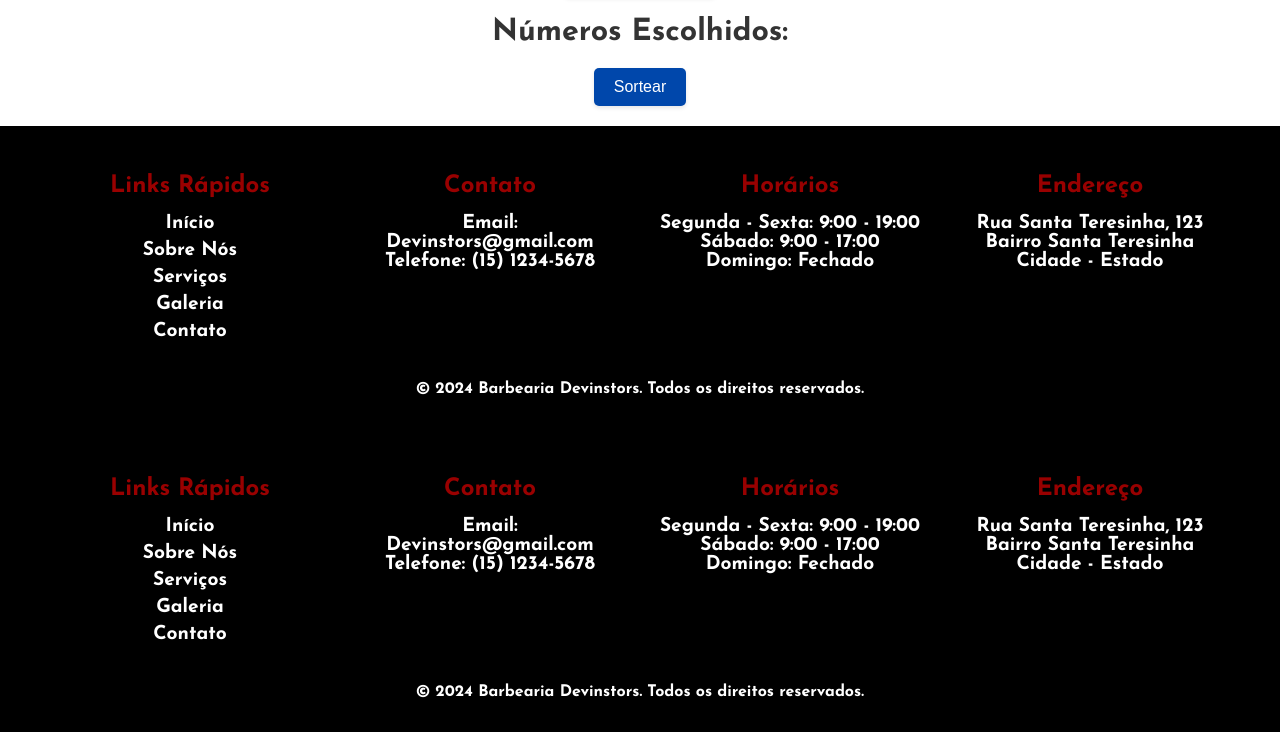
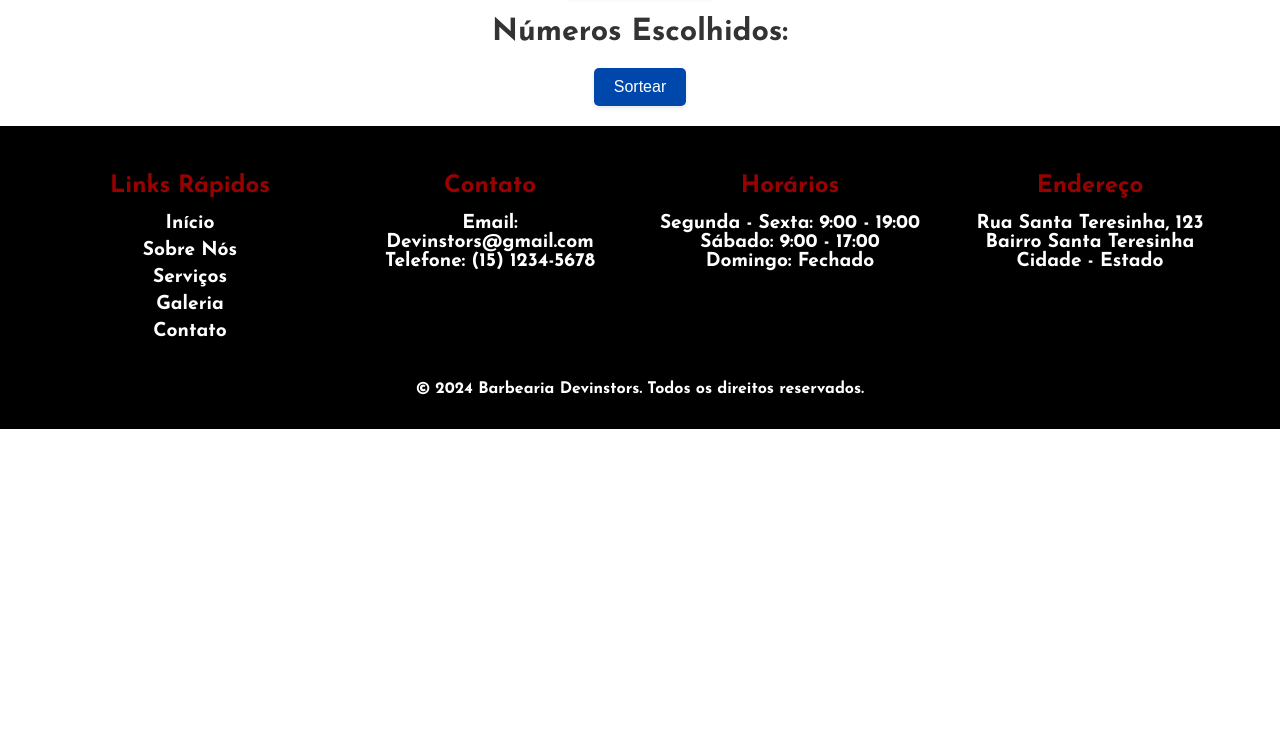
Before and after one commit to Devintors/Barbearia, a plain HTML site: page index.html in a window 1280 px wide. Shown: the part 3926-4658 px from the top of the page. After the commit the page ends 4355 px from the top, so only its background shows below. Drawn offline with nearby package versions, Linux system fonts and the light colour scheme; a web font is replaced by a local one.

Commit message:
Remocao de footer duplicado

```diff
--- a/index.html
+++ b/index.html
@@ -273,38 +273,7 @@ section h2 {
         </div>
         <p>&copy; 2024 Barbearia Devinstors. Todos os direitos reservados.</p>
     </footer>
-    <footer>
-        <div class="footer-columns">
-            <div class="footer-column">
-                <h3>Links Rápidos</h3>
-                <ul>
-                    <li><a href="#home">Início</a></li>
-                    <li><a href="#about">Sobre Nós</a></li>
-                    <li><a href="#services">Serviços</a></li>
-                    <li><a href="#gallery">Galeria</a></li>
-                    <li><a href="#contact">Contato</a></li>
-                </ul>
-            </div>
-            <div class="footer-column">
-                <h3>Contato</h3>
-                <p>Email: Devinstors@gmail.com</p>
-                <p>Telefone: (15) 1234-5678</p>
-            </div>
-            <div class="footer-column">
-                <h3>Horários</h3>
-                <p>Segunda - Sexta: 9:00 - 19:00</p>
-                <p>Sábado: 9:00 - 17:00</p>
-                <p>Domingo: Fechado</p>
-            </div>
-            <div class="footer-column">
-                <h3>Endereço</h3>
-                <p>Rua Santa Teresinha, 123</p>
-                <p>Bairro Santa Teresinha</p>
-                <p>Cidade - Estado</p>
-            </div>
-        </div>
-        <p>&copy; 2024 Barbearia Devinstors. Todos os direitos reservados.</p>
-    </footer>
+
 
     <script src="https://unpkg.com/aos@next/dist/aos.js"></script>
   <script>
```
